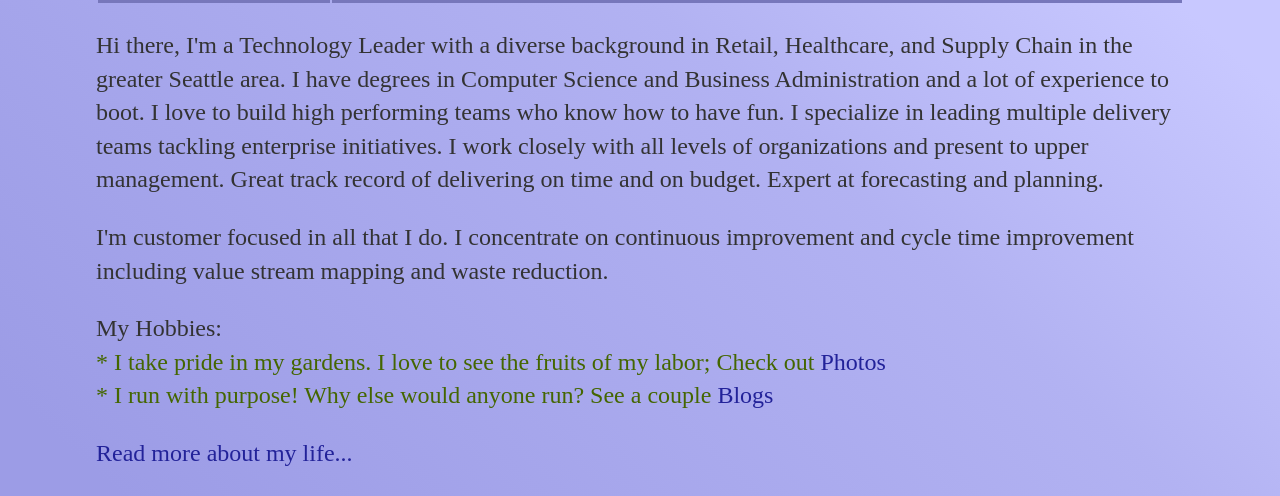
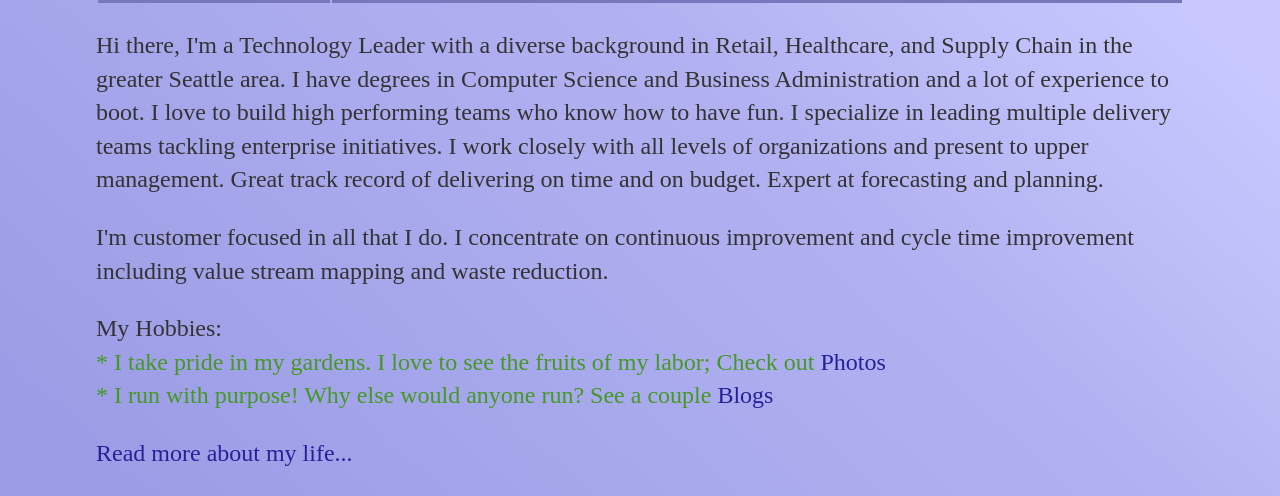
Before and after one commit to mo4dawg/mo4dawg.github.io, a Jekyll site: the page built from index.html, in a window 1280 px wide. Shown: the part 367-863 px from the top of the page. Built offline with Jekyll 4.4.1, drawn with Linux system fonts in a browser that asks for light colours; grey boxes are pictures that could not be loaded.

Commit message:
Update index.html

```diff
--- a/index.html
+++ b/index.html
@@ -17,7 +17,7 @@
         <span></span>
 		<p>Hi there, I'm a Technology Leader with a diverse background in Retail, Healthcare, and Supply Chain in the greater Seattle area.  I have degrees in Computer Science and Business Administration and a lot of experience to boot.  I love to build high performing teams who know how to have fun.  I specialize in leading multiple delivery teams tackling enterprise initiatives.  I work closely with all levels of organizations and present to upper management.  Great track record of delivering on time and on budget.  Expert at forecasting and  planning.  </p>
 		<p>I'm customer focused in all that I do.  I concentrate on continuous improvement and cycle time improvement including value stream mapping and waste reduction.</p>
-		<p>My Hobbies:</br> <FONT COLOR="446600"> * I take pride in my gardens.  I love to see the fruits of my labor; Check out <a href="/photos">Photos</a>
+		<p>My Hobbies:</br> <FONT COLOR="449922"> * I take pride in my gardens.  I love to see the fruits of my labor; Check out <a href="/photos">Photos</a>
 		<br> * I run with purpose!  Why else would anyone run?  See a couple <a href="/blog">Blogs</a></FONT></p>
 		<p><span><a href="/about">Read more about my life...</a></p></span>
 		<p> </p>
```
